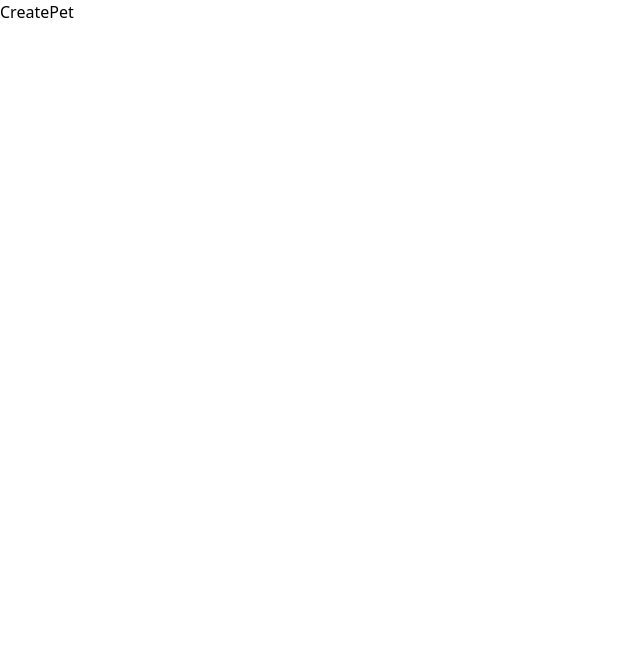
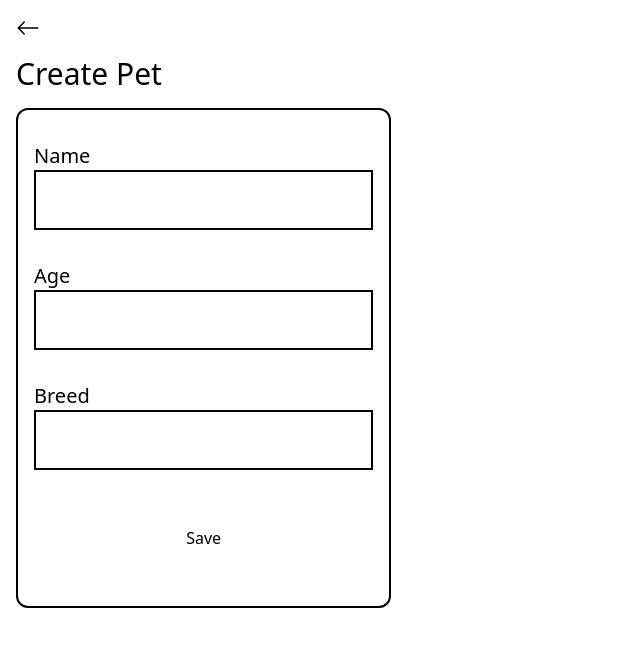
Before and after one commit to haileyTT/my-pet-adoption-app, a React (Vite) app in the folder frontend/: page /pets/create in a window 1280 px wide. Shown: the top 646 px of the page, without its empty margins (0-640 px from the left). Built offline with nearby package versions, Linux system fonts and the light colour scheme.

Commit message:
Rendered creation page, and added logic for updatePet

```diff
--- a/frontend/src/pages/CreatePet.jsx
+++ b/frontend/src/pages/CreatePet.jsx
@@ -1,6 +1,5 @@
-import React, { useEffect, useState } from 'react';
+import React, { useState } from 'react';
 import axios from 'axios';
-import { useParams } from 'react-router-dom';
 import BackButton from '../components/BackButton';
 import Spinner from '../components/Spinner';
 import { useNavigate } from 'react-router-dom';
@@ -29,7 +28,45 @@ const CreatePet = () => {
             })
     }
     return (
-        <div>CreatePet</div>
+        <div className='p-4'>
+            <BackButton />
+            <h1 className='text-3xl my-4'>Create Pet</h1>
+            {
+                loading ? (
+                    <Spinner />
+                ) : (
+                    <div className='flex flex-col border-2 p-4 w-fit rounded-xl'>
+                        <div className='my-4'>
+                            <label className='mr-4 text-xl'>Name</label>
+                            <input
+                                type='text'
+                                value={name}
+                                onChange={(e) => setName(e.target.value)}
+                                className='border-2 p-4 w-full' />
+                        </div>
+                        <div className='my-4'>
+                            <label className='mr-4 text-xl'>Age</label>
+                            <input
+                                type='text'
+                                value={age}
+                                onChange={(e) => setAge(e.target.value)}
+                                className='border-2 p-4 w-full' />
+                        </div>
+                        <div className='my-4'>
+                            <label className='mr-4 text-xl'>Breed</label>
+                            <input
+                                type='text'
+                                value={breed}
+                                onChange={(e) => setBreed(e.target.value)}
+                                className='border-2 p-4 w-full' />
+                        </div>
+                        <button className='p-2 m-8' onClick={handleSavePet}>
+                            Save
+                        </button>
+                    </div>
+                )
+            }
+        </div>
     )
 }
 
--- a/frontend/src/pages/Home.jsx
+++ b/frontend/src/pages/Home.jsx
@@ -26,7 +26,7 @@ const Home = () => {
         <div className='p-4'>
             <div className='flex justify-between items-center'>
                 <h1 className='text-3xl my-8'>Pets List</h1>
-                <Link to='/books/create'>
+                <Link to='/pets/create'>
                     <MdOutlineAddBox className='text-sky-800 text-4xl' />
                 </Link>
             </div>
--- a/frontend/src/pages/UpdatePet.jsx
+++ b/frontend/src/pages/UpdatePet.jsx
@@ -1,8 +1,91 @@
-import React from 'react'
+import React, { useState, useEffect } from 'react';
+import axios from 'axios';
+import BackButton from '../components/BackButton';
+import Spinner from '../components/Spinner';
+import { useNavigate, useParams } from 'react-router-dom';
 
 const UpdatePet = () => {
+  const [name, setName] = useState('');
+  const [age, setAge] = useState('');
+  const [breed, setBreed] = useState('');
+  const [loading, setLoading] = useState('');
+  const navigate = useNavigate();
+  const { id } = useParams();
+
+  // get the current pet first
+  useEffect(() => {
+    setLoading(true);
+    axios.get(`http://localhost:5555/pets/${id}`)
+      .then((response) => {
+        setName(response.data.name);
+        setAge(response.data.age);
+        setBreed(response.data.breed);
+        setLoading(false);
+      })
+      .catch((error) => {
+        console.log(error);
+        setLoading(false);
+      })
+  }, [id])
+
+  // function to update the current pet
+  const handleSavePet = () => {
+    const data = {
+      name,
+      age,
+      breed
+    };
+    setLoading(true);
+    axios.post(`http://localhost:5555/pets`, data)
+      .then(() => {
+        setLoading(false);
+        navigate('/');
+      })
+      .catch((error) => {
+        setLoading(false);
+        console.log(error);
+      })
+  }
   return (
-    <div>UpdatePet</div>
+    <div className='p-4'>
+      <BackButton />
+      <h1 className='text-3xl my-4'>Edit Pet</h1>
+      {
+        loading ? (
+          <Spinner />
+        ) : (
+          <div className='flex flex-col border-2 p-4 w-fit rounded-xl'>
+            <div className='my-4'>
+              <label className='mr-4 text-xl'>Name</label>
+              <input
+                type='text'
+                value={name}
+                onChange={(e) => setName(e.target.value)}
+                className='border-2 p-4 w-full' />
+            </div>
+            <div className='my-4'>
+              <label className='mr-4 text-xl'>Age</label>
+              <input
+                type='text'
+                value={age}
+                onChange={(e) => setAge(e.target.value)}
+                className='border-2 p-4 w-full' />
+            </div>
+            <div className='my-4'>
+              <label className='mr-4 text-xl'>Breed</label>
+              <input
+                type='text'
+                value={breed}
+                onChange={(e) => setBreed(e.target.value)}
+                className='border-2 p-4 w-full' />
+            </div>
+            <button className='p-2 m-8' onClick={handleSavePet}>
+              Save
+            </button>
+          </div>
+        )
+      }
+    </div>
   )
 }
 
```
